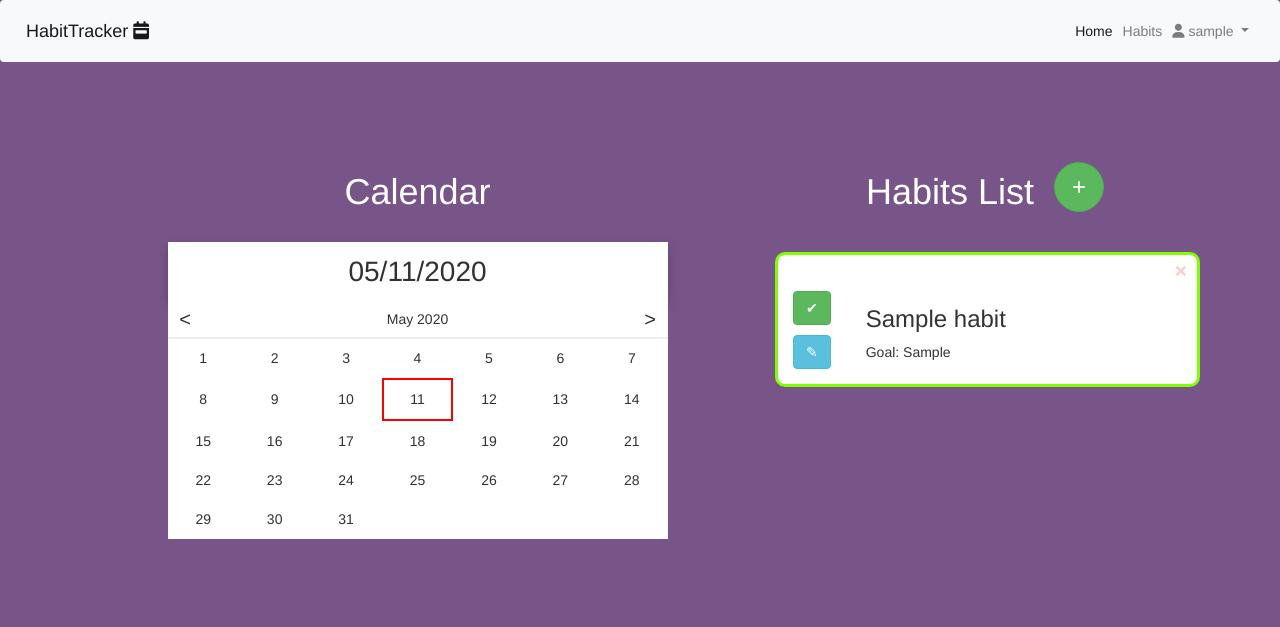
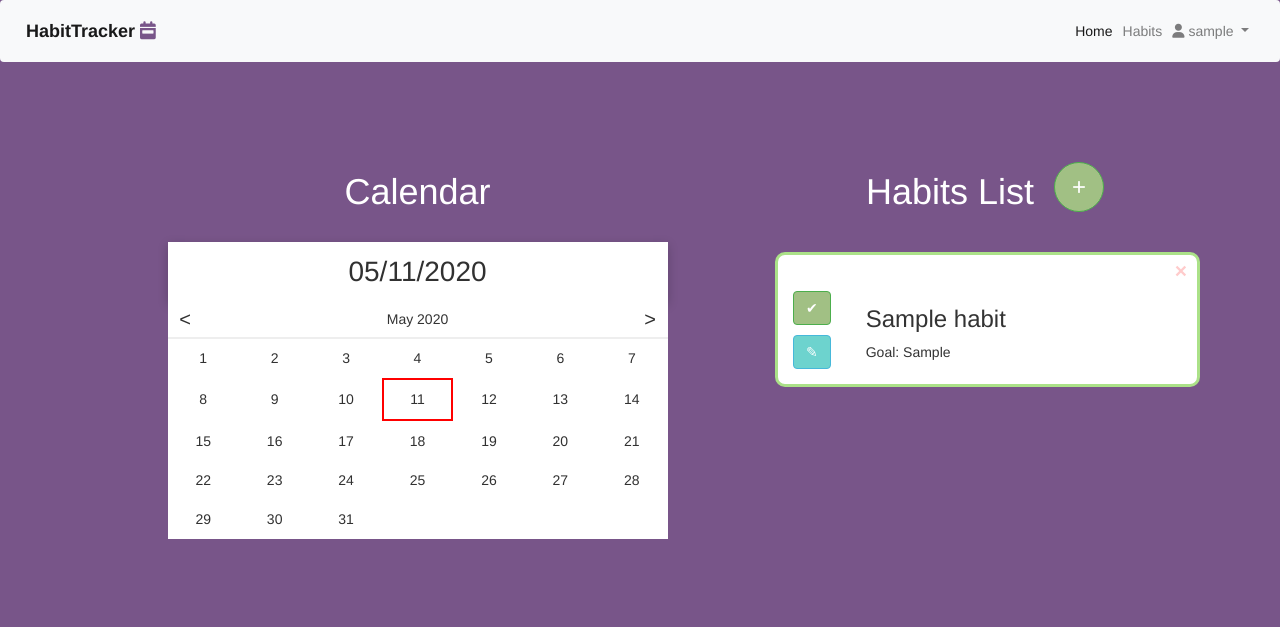
Before and after one commit to ajay-k/HabitTracker, a Django app: page /habits/ in a window 1280 px wide. Shown: the top 627 px of the page. Run offline with Django 3.2, Linux system fonts and the light colour scheme; a user stored in the database is signed in; tables that the repository leaves empty hold one stand-in row (values such as "Sample post"); some libraries are stand-ins or nearby versions.

Commit message:
Adds layout changes

```diff
--- a/main_app/static/css/style.css
+++ b/main_app/static/css/style.css
@@ -136,11 +136,11 @@
 }
 
 .good{
-  border: 3px solid #7FFF00;
+  border: 3px solid #ABE188
 }
 
 .bad{
-  border: 2px solid red;
+  border: 2px solid #E02934;
 }
 
 .card{
@@ -207,6 +207,7 @@
 .streakCard{
   display: flex;
   height: 120px;
+  background-color: #70F8BA;
 }
 
 .userInfoContainer{
@@ -241,6 +242,9 @@
   justify-content: center;
   align-items: center;
   width: 120px;
+  background-color: #70F8BA;
+
+
 }
 
 .streakHabitInfo{
@@ -306,10 +310,6 @@ footer {
   color: white;
 }
 
-form-section{
-  border: 2px solid white;
-}
-
 .signup-btn{
   display: flex;
   border: 2px solid white;
@@ -321,3 +321,19 @@ form-section{
   border: 2px solid white;
   margin: 0 auto;
 }
+
+.btn-success {
+  background-color: #A1C084 !important;
+}
+
+.btn-info {
+  background-color: #6DD3CE !important;
+}
+
+.fa-fire{
+  color: orange;
+}
+
+.fa-calendar-week{
+  color: #785589;
+}
--- a/main_app/templates/base.html
+++ b/main_app/templates/base.html
@@ -19,7 +19,7 @@
 </head>
 <header class="navbar-fixed">
     <nav class="navbar navbar-expand-lg navbar-light bg-light">
-      <a class="navbar-brand mr-auto" href="{% url 'home' %}">HabitTracker <i class="fas fa-calendar-week"></i></a>
+      <a class="navbar-brand mr-auto" href="{% url 'home' %}"><strong>HabitTracker <i class="fas fa-calendar-week"></i></strong></a>
       <div class="nav justify-content-end">
         <button class="navbar-toggler" type="button" data-toggle="collapse" data-target="#navbarNavAltMarkup" aria-controls="navbarNavAltMarkup" aria-expanded="false" aria-label="Toggle navigation">
           <span class="navbar-toggler-icon"></span>
--- a/main_app/templates/profile.html
+++ b/main_app/templates/profile.html
@@ -13,7 +13,7 @@
       <div class="streakInfoContainer">
         <div class="card streakCard">
               <div class="card-content streakCard-content">
-                <h1 id="streakNum">Highest Streak: {{highestStreak}}</h1>
+                <h1 id="streakNum">Highest Streak <i class="fas fa-fire"></i>: {{highestStreak}}</h1>
               </div>
         </div>
       </div>
```
